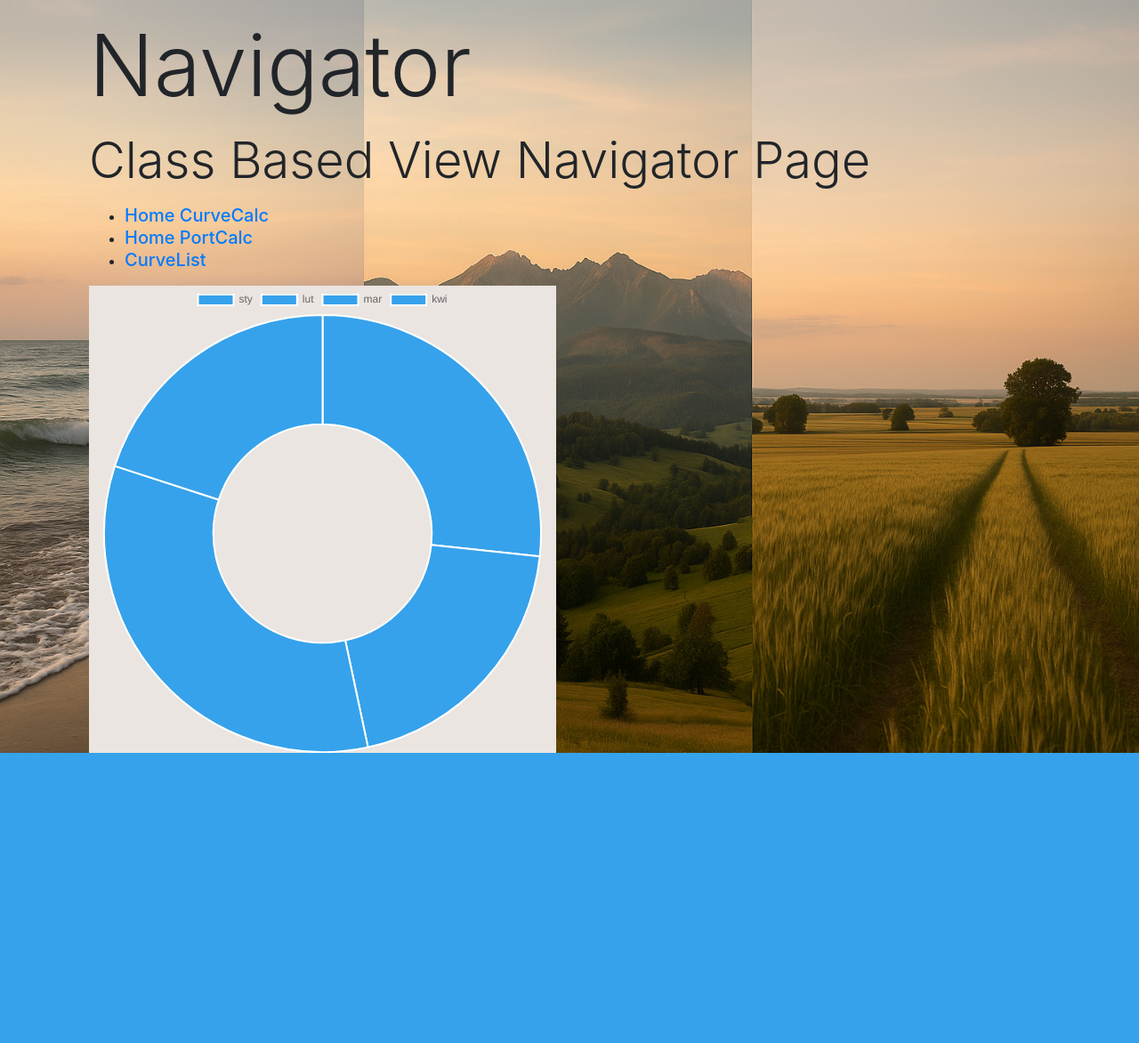
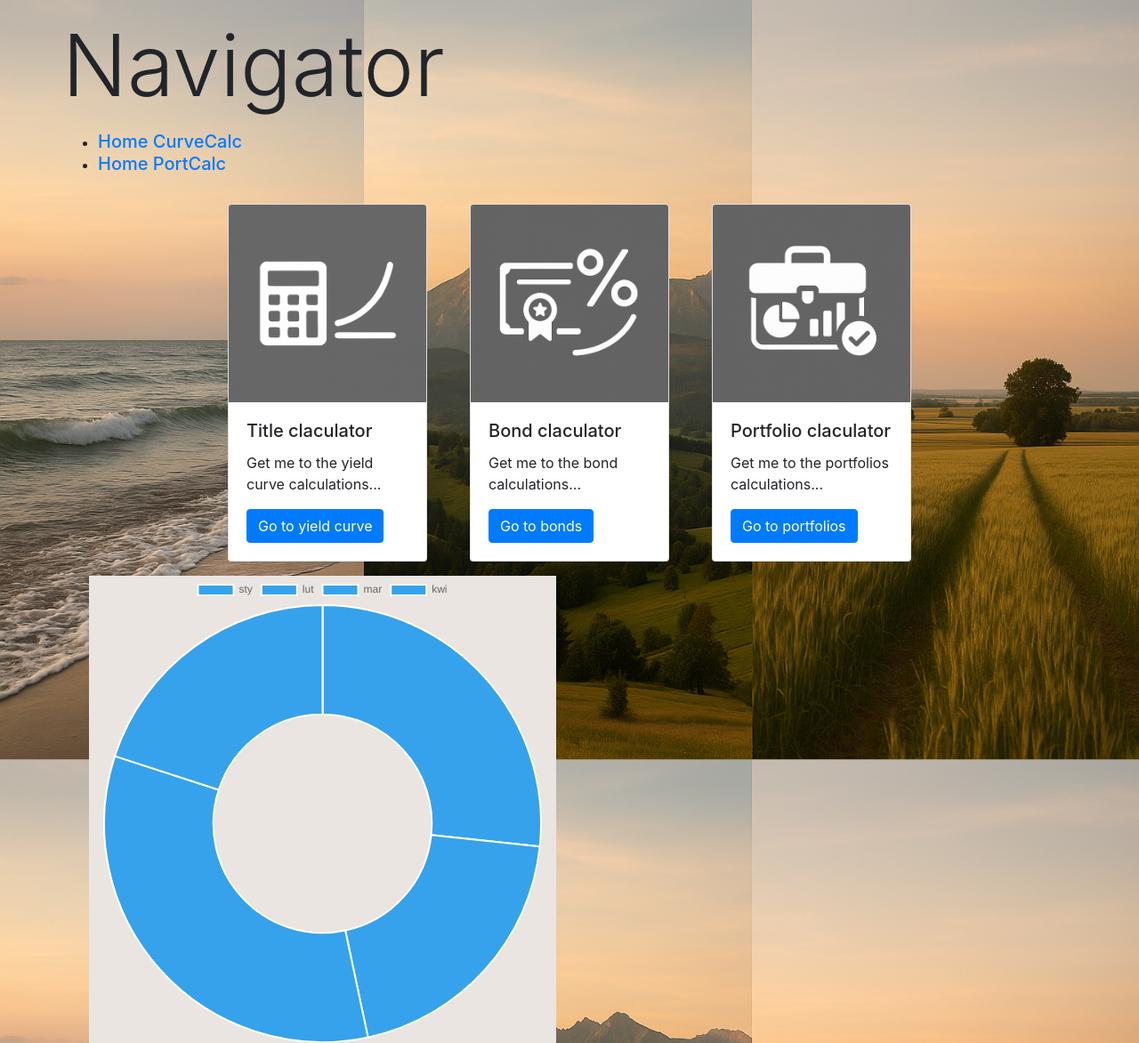
Before and after one commit to jata4321/DjangoProject1, a Django app: page / in a window 1280 px wide. Shown: the whole page at 89% size. Before the commit the page ends 846 px from the top, so only its background shows below. Run offline with Django 5.2, Linux system fonts and the light colour scheme; some libraries are stand-ins or nearby versions.

Commit message:
Refine templates and views: add curve graph section to `curve_detail.html`, improve layout and card structure in `index.html`, adjust context preparation in `views.py`, and add static images for navigation cards.

```diff
--- a/curvecalc/templates/curvecalc/curve_update.html
+++ b/curvecalc/templates/curvecalc/curve_update.html
@@ -8,7 +8,6 @@
 {% endblock %}
 
 {% block content %}
-<div class="py-1">
 <h1 class="display-1">Update Curve</h1>
     <div class="container d-flex justify-content-center">
         <div class="jumbotron col-md-6">
@@ -20,5 +19,4 @@
             </form>
         </div>
     </div>
-</div>
 {% endblock content%}
--- a/curvecalc/views.py
+++ b/curvecalc/views.py
@@ -1,3 +1,4 @@
+from gc import get_objects
 from typing import Any
 from django.shortcuts import render
 from django.views.generic import TemplateView, ListView, DetailView, CreateView, UpdateView, DeleteView, FormView
@@ -75,6 +76,11 @@ class CurveDetailView(DetailView):
     model = Tenor
     template_name = 'curvecalc/curve_detail.html'
 
+    def get_context_data(self, **kwargs):
+        context = super().get_context_data(**kwargs)
+        context['data'] = self.get_object()
+        return context
+
 class CurveCreateView(CreateView):
     model = Tenor
     form_class = CurveForm
--- a/navigator/templates/navigator/index.html
+++ b/navigator/templates/navigator/index.html
@@ -10,15 +10,48 @@
 {% endblock %}
 
 {% block content %}
-    <div class="container">
-        <p class="display-1">Navigator</p>
-        <p class="display-4">Class Based View Navigator Page</p>
-        <ul>
-            <li><a href="{% url 'curvecalc:index' %}" class="h5">Home CurveCalc</a></li>
-            <li><a href="{% url 'portcalc:index' %}" class="h5">Home PortCalc</a></li>
-            <li><a href="{% url 'curvecalc:curve_list' %}" class="h5">CurveList</a></li>
-        </ul>
+<div class="row">
+    <p class="display-1">Navigator</p>
+</div>
+<div class="row">
+    <ul>
+        <li><a href="{% url 'curvecalc:index' %}" class="h5">Home CurveCalc</a></li>
+        <li><a href="{% url 'portcalc:index' %}" class="h5">Home PortCalc</a></li>
+    </ul>
+</div>
+<div class="row my-3 justify-content-center">
+    <div class="card-deck">
+        <div class="card mx-4" style="width: 14rem;">
+            <a href="{% url 'curvecalc:index' %}">
+            <img src="{% static 'navigator/img/calc_ycrv_dg.png' %}" class="card-img-top" alt="...">
+            </a>
+            <div class="card-body">
+                <h5 class="card-title">Title claculator</h5>
+                <p class="card-text">Get me to the yield curve calculations...</p>
+                <a href="{% url 'curvecalc:index' %}" class="btn btn-primary">Go to yield curve</a></div>
+        </div>
+        <div class="card mx-4" style="width: 14rem;">
+            <a href="{% url 'curvecalc:index' %}">
+            <img src="{% static 'navigator/img/bond_dg.png' %}" class="card-img-top" alt="...">
+            </a>
+            <div class="card-body">
+                <h5 class="card-title">Bond claculator</h5>
+                <p class="card-text">Get me to the bond calculations...</p>
+                <a href="{% url 'curvecalc:index' %}" class="btn btn-primary">Go to bonds</a>
+            </div>
+        </div>
+        <div class="card mx-4" style="width: 14rem;">
+            <a href="{% url 'curvecalc:index' %}">
+            <img src="{% static 'navigator/img/portfolio_dg.png' %}" class="card-img-top" alt="...">
+            </a>
+            <div class="card-body">
+                <h5 class="card-title">Portfolio claculator</h5>
+                <p class="card-text">Get me to the portfolios calculations...</p>
+                <a href="{% url 'curvecalc:index' %}" class="btn btn-primary">Go to portfolios</a>
+            </div>
+        </div>
     </div>
+</div>
 {% endblock %}
 
 {% block chart %}
```
Also changed, not shown: curvecalc/templates/curvecalc/curve_detail.html (+14 -0 lines), db.sqlite3, navigator/static/navigator/img/bond_dg.png (added), navigator/static/navigator/img/calc_ycrv.png (added), navigator/static/navigator/img/calc_ycrv_dg.png (added), navigator/static/navigator/img/calc_ycrv_g.png (added), navigator/static/navigator/img/portfolio_dg.png (added).
